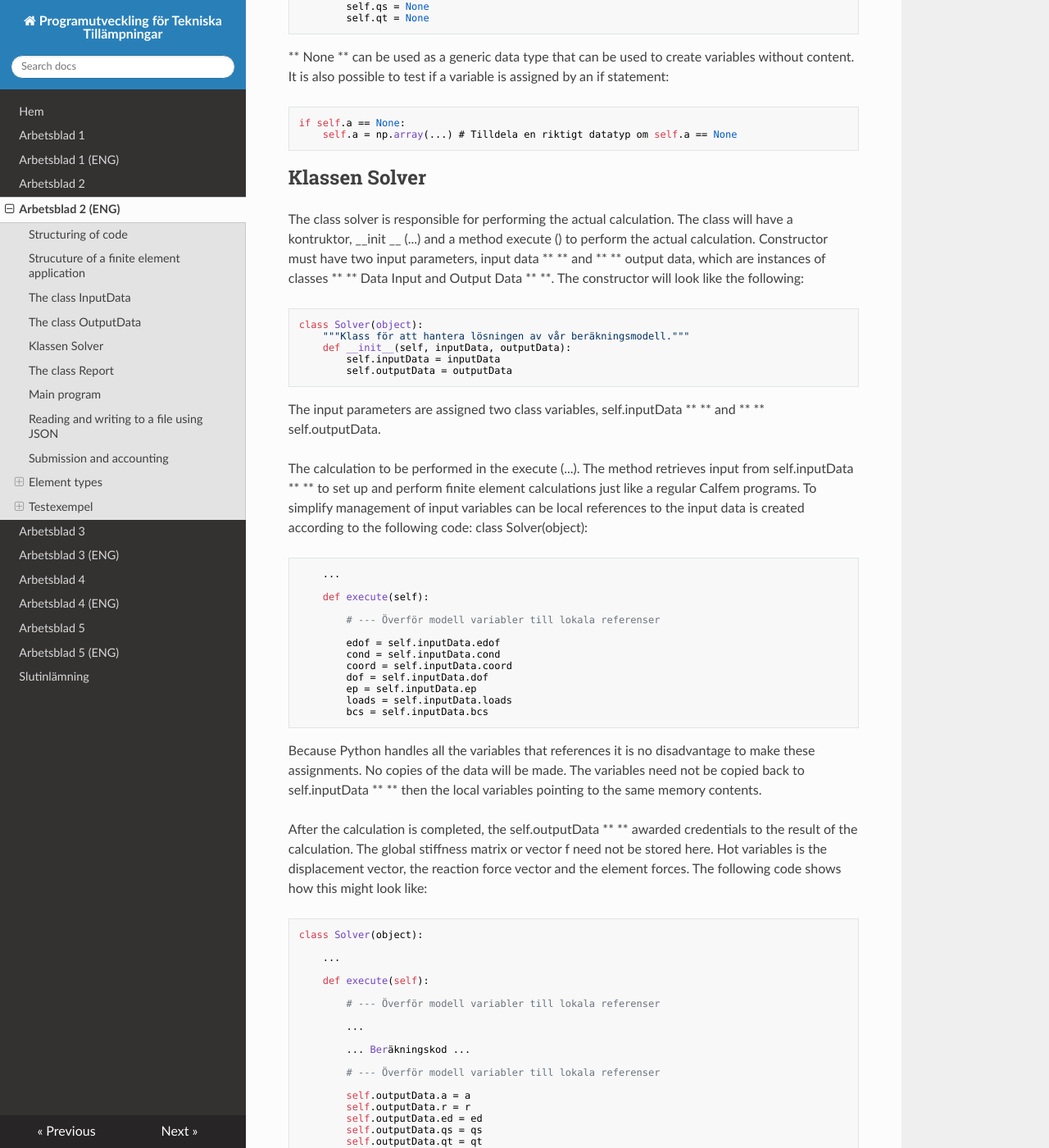
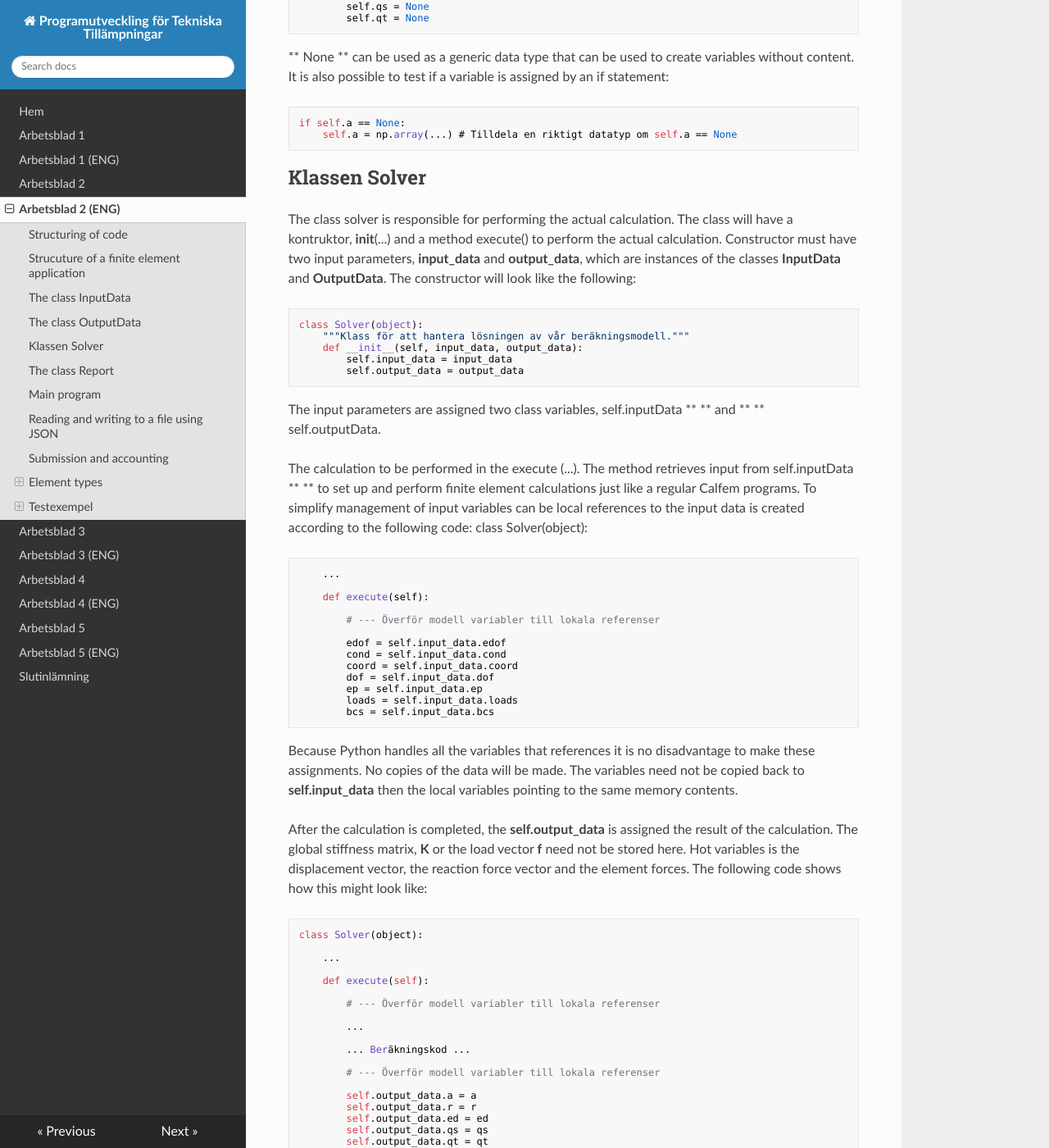
Before and after one commit to jonaslindemann/vsmn20, an MkDocs documentation site: the page built from docs/assignment2_eng.md, in a window 1280 px wide and 1400 px high, scrolled down 2866 px. Shown: the whole window at 82% size. Built offline with MkDocs 1.6.1, drawn with Linux system fonts in a browser that asks for light colours; nearby versions of some CDN libraries; old or Windows-style settings are respelled for this version of MkDocs; some of the changed text lies outside the part shown.

Commit message:
Update assignment2_eng.md
Fixed typos around InputData/OutputData.

```diff
--- a/docs/assignment2_eng.md
+++ b/docs/assignment2_eng.md
@@ -118,13 +118,13 @@ Output data class to be used to store the results generated during the calculati
 
 ## Klassen Solver
 
-The class solver is responsible for performing the actual calculation. The class will have a kontruktor, __init __ (...) and a method execute () to perform the actual calculation. Constructor must have two input parameters, input data ** ** and ** ** output data, which are instances of classes ** ** Data Input and Output Data ** **. The constructor will look like the following:
+The class solver is responsible for performing the actual calculation. The class will have a kontruktor, __init__(...) and a method execute() to perform the actual calculation. Constructor must have two input parameters, **input_data** and **output_data**, which are instances of the classes **InputData** and **OutputData**. The constructor will look like the following:
 
     class Solver(object):
         """Klass för att hantera lösningen av vår beräkningsmodell."""
-        def __init__(self, inputData, outputData):
-            self.inputData = inputData
-            self.outputData = outputData
+        def __init__(self, input_data, output_data):
+            self.input_data = input_data
+            self.output_data = output_data
 
 The input parameters are assigned two class variables, self.inputData ** ** and ** ** self.outputData.
 
@@ -136,17 +136,17 @@ The calculation to be performed in the execute (...). The method retrieves input
 
             # --- Överför modell variabler till lokala referenser
 
-            edof = self.inputData.edof
-            cond = self.inputData.cond
-            coord = self.inputData.coord
-            dof = self.inputData.dof
-            ep = self.inputData.ep
-            loads = self.inputData.loads
-            bcs = self.inputData.bcs
+            edof = self.input_data.edof
+            cond = self.input_data.cond
+            coord = self.input_data.coord
+            dof = self.input_data.dof
+            ep = self.input_data.ep
+            loads = self.input_data.loads
+            bcs = self.input_data.bcs
 
-Because Python handles all the variables that references it is no disadvantage to make these assignments. No copies of the data will be made. The variables need not be copied back to self.inputData ** ** then the local variables pointing to the same memory contents.
+Because Python handles all the variables that references it is no disadvantage to make these assignments. No copies of the data will be made. The variables need not be copied back to **self.input_data** then the local variables pointing to the same memory contents.
 
-After the calculation is completed, the self.outputData ** ** awarded credentials to the result of the calculation. The global stiffness matrix or vector f need not be stored here. Hot variables is the displacement vector, the reaction force vector and the element forces. The following code shows how this might look like:
+After the calculation is completed, the **self.output_data** is assigned the result of the calculation. The global stiffness matrix, **K** or the load vector **f** need not be stored here. Hot variables is the displacement vector, the reaction force vector and the element forces. The following code shows how this might look like:
 
     class Solver(object):
 
@@ -162,11 +162,11 @@ After the calculation is completed, the self.outputData ** ** awarded credential
 
             # --- Överför modell variabler till lokala referenser
 
-            self.outputData.a = a
-            self.outputData.r = r
-            self.outputData.ed = ed
-            self.outputData.qs = qs
-            self.outputData.qt = qt
+            self.output_data.a = a
+            self.output_data.r = r
+            self.output_data.ed = ed
+            self.output_data.qs = qs
+            self.output_data.qt = qt
 
 ## The class Report
 
@@ -178,9 +178,9 @@ For this to work, we need two additional methods and a string variable. The stri
 
     class Report(object):
         """Klass för presentation av indata och utdata i rapportform."""
-        def __init__(self, inputData, outputData):
-            self.inputData = inputData
-            self.outputData = outputData
+        def __init__(self, input_data, output_data):
+            self.input_data = input_data
+            self.output_data = output_data
             self.report = ""
 
         def clear(self):
@@ -196,7 +196,7 @@ For this to work, we need two additional methods and a string variable. The stri
             ...
             self.addText("Coordinates:")
             self.addText()
-            self.addText(self.inputData.coord)
+            self.addText(self.input_data.coord)
             ...
             return self.report
 
@@ -219,13 +219,13 @@ A main program of our finite element program that uses all of our classes can th
 
     if __name__ == "__main__":
 
-        inputData = fm.InputData()
-        outputData = fm.OutputData()
+        input_data = fm.InputData()
+        output_data = fm.OutputData()
 
-        solver = fm.Solver(inputData, outputData)
+        solver = fm.Solver(input_data, output_data)
         solver.execute()
 
-        report = fm.Report(inputData, outputData)
+        report = fm.Report(input_data, output_data)
         print(report)
 
 In the above main program, we import the module ** ** Flow model (flowmodel.py) that define our classes. We import the namespace ** sc **. We instantiates ** Input Data ** and ** ** Output Data Objects to manage input and output. A ** ** solver instance, the solver ** ** instantiated with the items, input data ** ** and ** ** output data as input. The calculation is then started by calling the methods we solver.execute ** () **. The program ends with that we create an instance of ** Report ** which we then print on the screen with a ** print () ** - kit.
```
Also changed, not shown: other parts of docs/assignment2_eng.md (+1 -1 lines).
